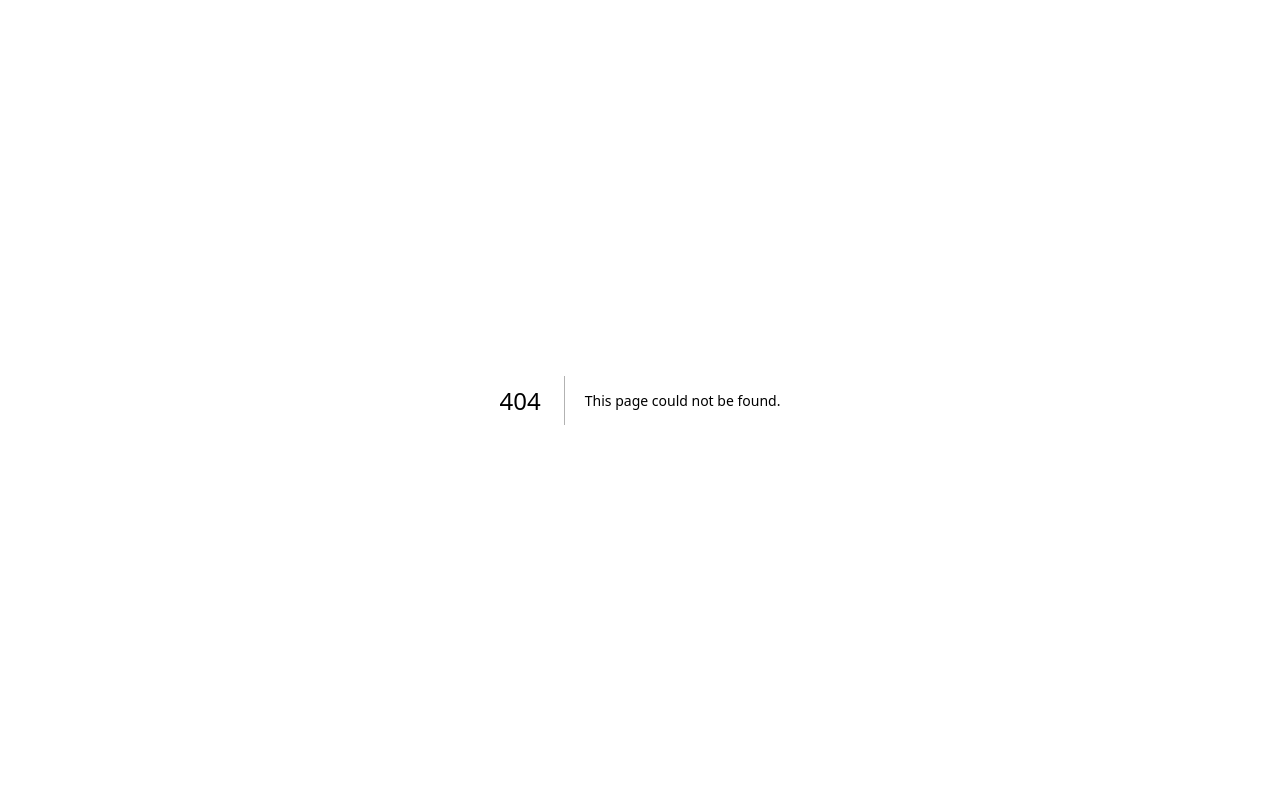
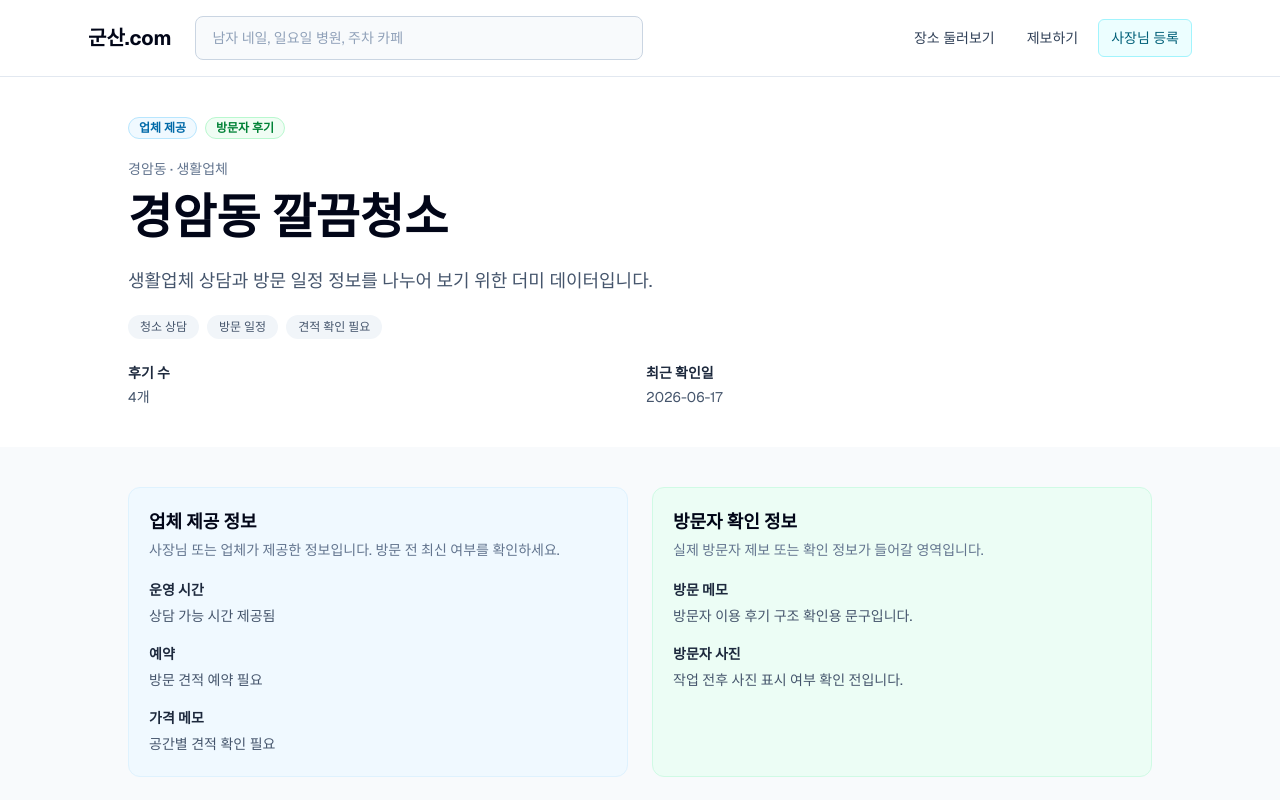
Before and after one commit to Aprasaks/gunsan-com, a Next.js app: page /places/gyeongam-clean-service in a window 1280 px wide. Before the commit this address had no page. Shown: the top 800 px of the page. Built offline with nearby package versions, Linux system fonts and the light colour scheme.

Commit message:
장소 상세 페이지 구현 #21

```diff
--- /dev/null
+++ b/app/places/[slug]/page.tsx
@@ -0,0 +1,180 @@
+import Link from "next/link";
+import { notFound } from "next/navigation";
+
+import Header from "@/components/Header";
+import StatusBadge from "@/components/StatusBadge";
+import { places } from "@/data/places";
+import type { PlaceOwnerInfo, PlaceVisitorInfo } from "@/types/place";
+
+type PlaceDetailPageProps = {
+  params: Promise<{
+    slug: string;
+  }>;
+};
+
+const ownerInfoFields: {
+  key: keyof PlaceOwnerInfo;
+  label: string;
+}[] = [
+  { key: "openingHours", label: "운영 시간" },
+  { key: "closedDays", label: "휴무일" },
+  { key: "parking", label: "주차" },
+  { key: "reservation", label: "예약" },
+  { key: "priceNote", label: "가격 메모" },
+  { key: "contactNote", label: "문의 메모" },
+];
+
+const visitorInfoFields: {
+  key: keyof PlaceVisitorInfo;
+  label: string;
+}[] = [
+  { key: "parkingNote", label: "주차 확인" },
+  { key: "visitNote", label: "방문 메모" },
+  { key: "maleFriendlyNote", label: "남자 이용" },
+  { key: "kidFriendlyNote", label: "아이 동반" },
+  { key: "photoNote", label: "방문자 사진" },
+];
+
+export function generateStaticParams() {
+  return places.map((place) => ({
+    slug: place.slug,
+  }));
+}
+
+export default async function PlaceDetailPage({ params }: PlaceDetailPageProps) {
+  const { slug } = await params;
+  const place = places.find((item) => item.slug === slug);
+
+  if (!place) {
+    notFound();
+  }
+
+  return (
+    <main className="min-h-screen bg-slate-50 text-slate-950">
+      <Header />
+
+      <section className="bg-white px-5 py-10 sm:px-6">
+        <div className="mx-auto w-full max-w-5xl">
+          <div className="flex flex-wrap gap-2">
+            {place.statuses.map((status) => (
+              <StatusBadge key={status} status={status} />
+            ))}
+          </div>
+
+          <p className="mt-5 text-sm font-medium text-slate-500">
+            {place.area} · {place.category}
+          </p>
+          <h1 className="mt-2 text-3xl font-bold leading-tight text-slate-950 sm:text-5xl">
+            {place.name}
+          </h1>
+          <p className="mt-5 max-w-3xl text-base leading-7 text-slate-600 sm:text-lg">
+            {place.description}
+          </p>
+
+          <div className="mt-5 flex flex-wrap gap-2">
+            {place.tags.map((tag) => (
+              <span
+                key={tag}
+                className="rounded-full bg-slate-100 px-3 py-1 text-xs font-medium text-slate-600"
+              >
+                {tag}
+              </span>
+            ))}
+          </div>
+
+          <dl className="mt-6 grid gap-3 text-sm text-slate-600 sm:grid-cols-2">
+            <div>
+              <dt className="font-semibold text-slate-800">후기 수</dt>
+              <dd className="mt-1">{place.reviewCount}개</dd>
+            </div>
+            <div>
+              <dt className="font-semibold text-slate-800">최근 확인일</dt>
+              <dd className="mt-1">{place.lastVerifiedAt}</dd>
+            </div>
+            {place.address ? (
+              <div>
+                <dt className="font-semibold text-slate-800">주소</dt>
+                <dd className="mt-1">{place.address}</dd>
+              </div>
+            ) : null}
+            {place.phone ? (
+              <div>
+                <dt className="font-semibold text-slate-800">전화</dt>
+                <dd className="mt-1">{place.phone}</dd>
+              </div>
+            ) : null}
+          </dl>
+        </div>
+      </section>
+
+      <section className="px-5 py-8 sm:px-6 lg:py-10">
+        <div className="mx-auto grid w-full max-w-5xl gap-6 lg:grid-cols-2">
+          <section className="rounded-xl border border-sky-100 bg-sky-50 p-5">
+            <h2 className="text-lg font-bold text-slate-950">업체 제공 정보</h2>
+            <p className="mt-1 text-sm text-slate-500">
+              사장님 또는 업체가 제공한 정보입니다. 방문 전 최신 여부를 확인하세요.
+            </p>
+            <dl className="mt-5 space-y-4">
+              {ownerInfoFields.map(({ key, label }) => {
+                const value = place.ownerInfo[key];
+
+                return value ? (
+                  <div key={key}>
+                    <dt className="text-sm font-semibold text-slate-800">
+                      {label}
+                    </dt>
+                    <dd className="mt-1 text-sm leading-6 text-slate-600">
+                      {value}
+                    </dd>
+                  </div>
+                ) : null;
+              })}
+            </dl>
+          </section>
+
+          <section className="rounded-xl border border-emerald-100 bg-emerald-50 p-5">
+            <h2 className="text-lg font-bold text-slate-950">
+              방문자 확인 정보
+            </h2>
+            <p className="mt-1 text-sm text-slate-500">
+              실제 방문자 제보 또는 확인 정보가 들어갈 영역입니다.
+            </p>
+            <dl className="mt-5 space-y-4">
+              {visitorInfoFields.map(({ key, label }) => {
+                const value = place.visitorInfo[key];
+
+                return value ? (
+                  <div key={key}>
+                    <dt className="text-sm font-semibold text-slate-800">
+                      {label}
+                    </dt>
+                    <dd className="mt-1 text-sm leading-6 text-slate-600">
+                      {value}
+                    </dd>
+                  </div>
+                ) : null;
+              })}
+            </dl>
+          </section>
+        </div>
+      </section>
+
+      <section className="px-5 pb-12 sm:px-6">
+        <div className="mx-auto max-w-5xl rounded-xl border border-cyan-100 bg-white p-5">
+          <h2 className="text-lg font-bold text-slate-950">
+            정보가 달라졌나요?
+          </h2>
+          <p className="mt-2 text-sm leading-6 text-slate-600">
+            실제 방문 정보와 다르다면 제보해주세요.
+          </p>
+          <Link
+            href="/submit"
+            className="mt-4 inline-flex h-10 items-center rounded-lg bg-cyan-700 px-4 text-sm font-semibold text-white transition hover:bg-cyan-800"
+          >
+            제보하기
+          </Link>
+        </div>
+      </section>
+    </main>
+  );
+}
```
